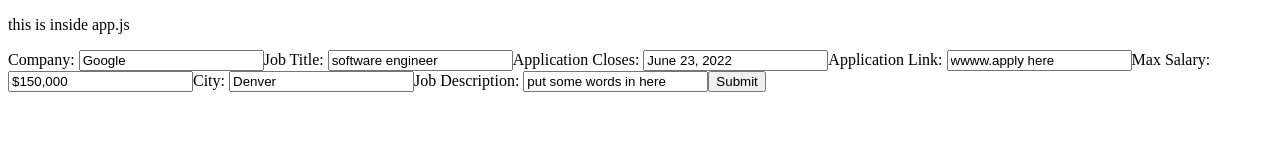
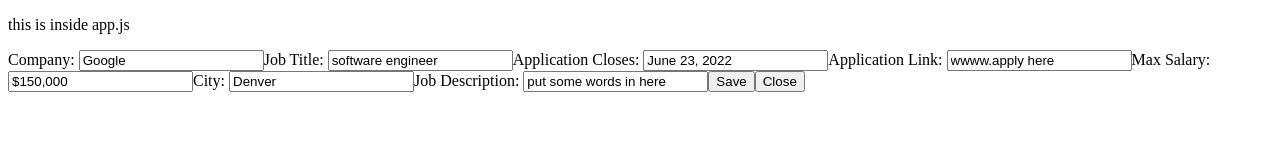
Before and after one commit to PTRI-7-Team-Axolotl/secure-the-bag, a React (Create React App) app: page /user in a window 1280 px wide. Both pictures are taken after a click on the element "Google". Shown: the top 161 px of the page. Built offline with nearby package versions, Linux system fonts and the light colour scheme; the HTML template or start-up script is replaced by a standard one.

Commit message:
added a close button

```diff
--- a/src/JobInfo.jsx
+++ b/src/JobInfo.jsx
@@ -1,21 +1,23 @@
 
-import React, { useState, useEffect } from 'react';
+import React, { useState } from 'react';
 import { useForm } from 'react-hook-form'
 
 function JobInfo(props) {
-    const [jobIndex, setJobIndex] = useState(props.jobIndex)
-    const [jobs, setJobs] = useState(props.jobs)
 
-
-
-const onSubmit = data => {
- props.onSubmit(data)
-
-}
-
+   //react-hook-form hooks
     const { register, handleSubmit, formState: { errors } } = useForm();
 
+    //Linking our form submission with State
+    const onSubmit = data => {
+        props.onSubmit(data)
+    }
 
+//Reloading the user page if closing the Job details
+    const onClick = e => {
+        props.onClose(e)
+    }
+
+//displaying our data
   return (
             <div>
                 <form onSubmit={handleSubmit(onSubmit)} >
@@ -33,7 +35,8 @@ const onSubmit = data => {
                      <input type="text" {...register("city")} defaultValue={props.jobs[props.jobIndex].city} />
                      <label for="description">Job Description: </label>
                      <input type="text" {...register("description")} defaultValue={props.jobs[props.jobIndex].description} />
-                    <input type="submit"/>
+                    <input type="submit" value="Save"/>
+                    <button onClick={onClick}>Close</button>
                 </form>
             </div>
         )
--- a/src/User.jsx
+++ b/src/User.jsx
@@ -1,13 +1,13 @@
-import React, { useState, useEffect } from 'react'
-import { Navigate } from 'react-router-dom'
-import JobInfo from './JobInfo.jsx'
+import React, { useState } from 'react';
+import JobInfo from './JobInfo.jsx';
 
 function User (props) {
+
+  //Variable to determine whether the user component or JobInfo component is rendered
     const [isShown, setIsShown] = useState(false);
+  //Variable to hold which job was clicked
     const [jobIndex, setJobIndex] = useState(null);
-
-
-
+  //Variable to hold mockstate.  Once we use live data, we will need to set this to an empty array
     const[jobs, setJobs] = useState(
       [{
         employer: "Google",
@@ -32,25 +32,28 @@ function User (props) {
         }]
     )
 
-
+   //onClick Function that activates when a job is clicked
     const onClick = (e) => {
       e.preventDefault()
       setIsShown(current => !current)
       setJobIndex(Number(e.target.id))
     }
 
+    //onSubmit Function that activates when the form is submitted
     const onSubmit = data => {
     setIsShown(current => !current)
     setJobs([jobs[jobIndex], data])
   }
 
-
+  const onClose = e => {
+    setIsShown(current => !current)
+  }
+     //Mapping out our jobs to be displayed on the page
      const listItems = jobs.map((job, index) =>
      <div key={index} onClick={onClick} name={index} id={index}>{job.employer}</div>
     );
 
-
-
+  //Our rendering logic
   if (!isShown) {
       return (
           <div>
@@ -59,7 +62,7 @@ function User (props) {
       )
    } else {
       return (
-    <JobInfo jobs={jobs} onClick={onClick} jobIndex={jobIndex} onSubmit={onSubmit}/>
+    <JobInfo jobs={jobs} onClick={onClick} jobIndex={jobIndex} onSubmit={onSubmit} onClose={onClose}/>
   )
 
 }
```
Lines whose indentation alone changed are shown as unchanged.
